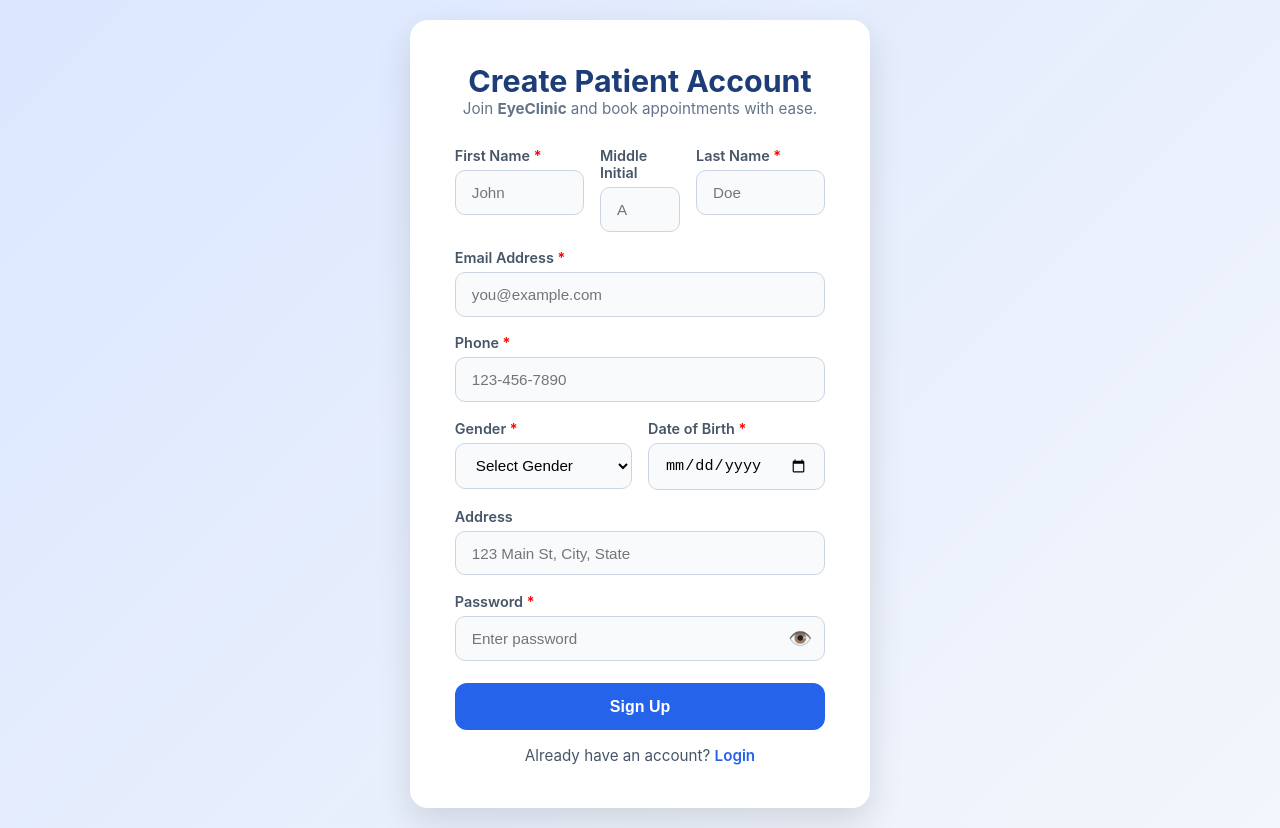
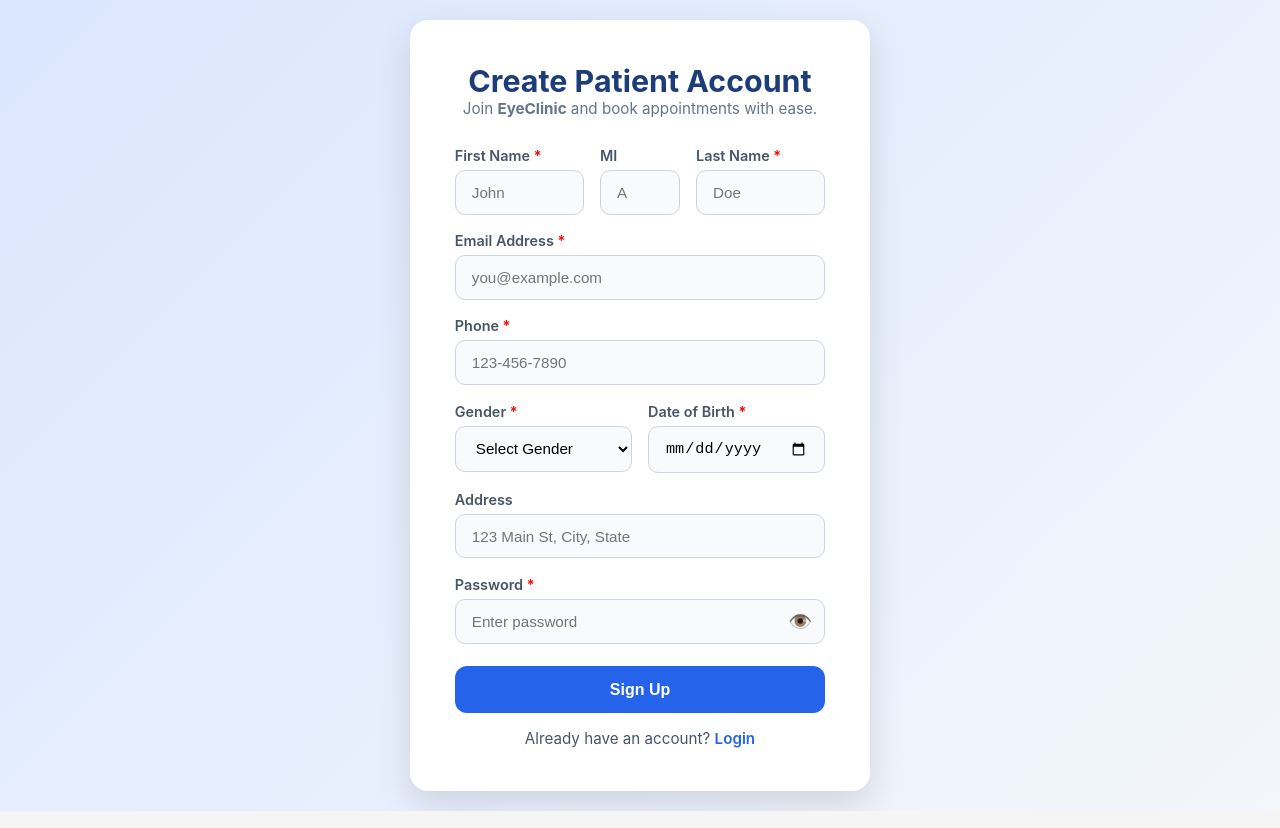
Before and after one commit to CarlosAlba7/EyeClinicApp, a React (Create React App) app in the folder frontend/: page /signup in a window 1280 px wide. Built offline with nearby package versions, Linux system fonts and the light colour scheme.

Commit message:
Change 'Middle Initial' back to 'MI'

```diff
--- a/frontend/src/components/PatientSignup.js
+++ b/frontend/src/components/PatientSignup.js
@@ -66,7 +66,7 @@ const PatientSignup = () => {
             </div>
 
             <div className="form-group" style={{ maxWidth: '80px' }}>
-              <label>Middle Initial</label>
+              <label>MI</label>
               <input
                 type="text"
                 name="middleInit"
```
